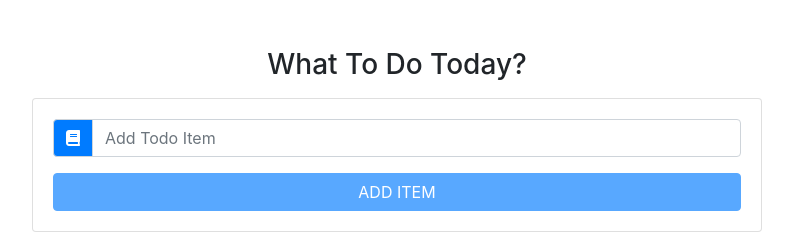
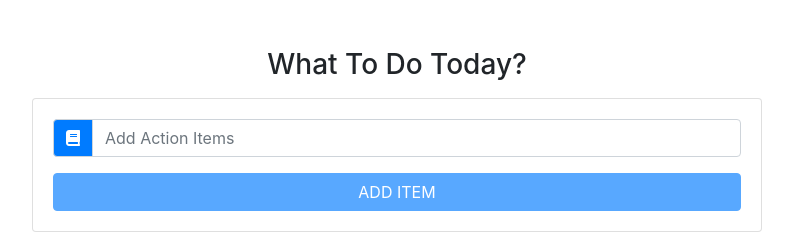
Before and after one commit to kuayc/react-try, a React (Create React App) app: page / in a window 1280 px wide. Shown: the top 234 px of the page, without its empty margins (243-1036 px from the left). Built offline with nearby package versions, Linux system fonts and the light colour scheme.

Commit message:
edited placeholder to add-action-items

```diff
--- a/src/components/TodoInput.js
+++ b/src/components/TodoInput.js
@@ -14,7 +14,7 @@ export default class TodoInput extends Component {
             <input
               type="text"
               className="form-control text-capitalize"
-              placeholder="add todo item"
+              placeholder="add action items"
               value={item}
               onChange={handleChange}
             />
```
